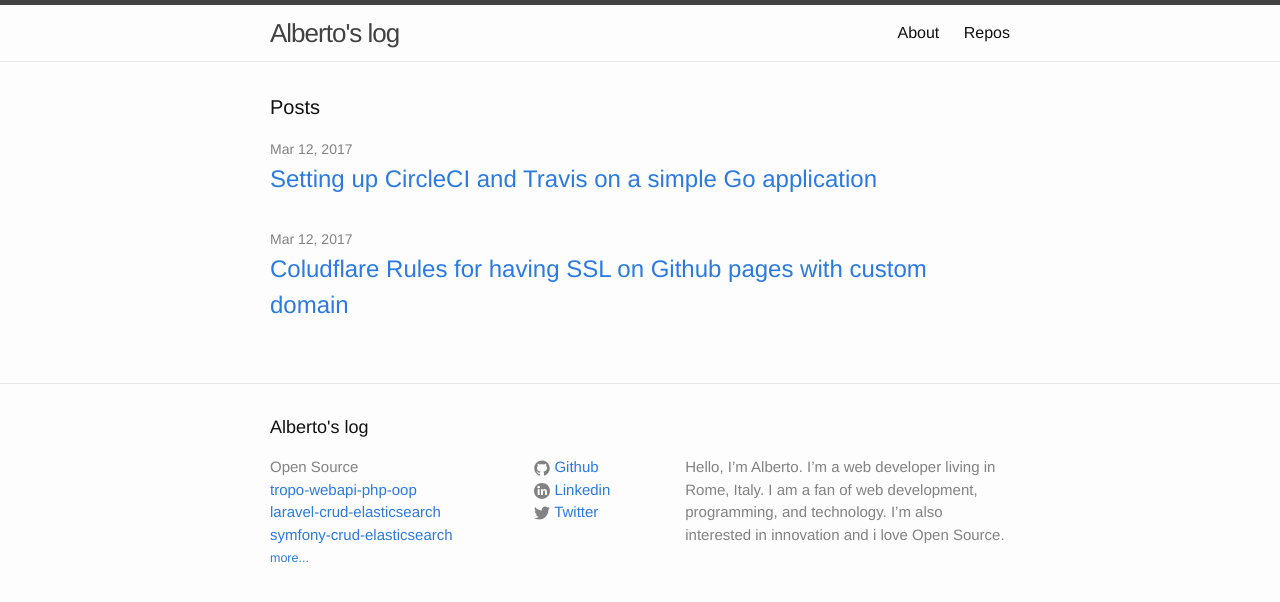
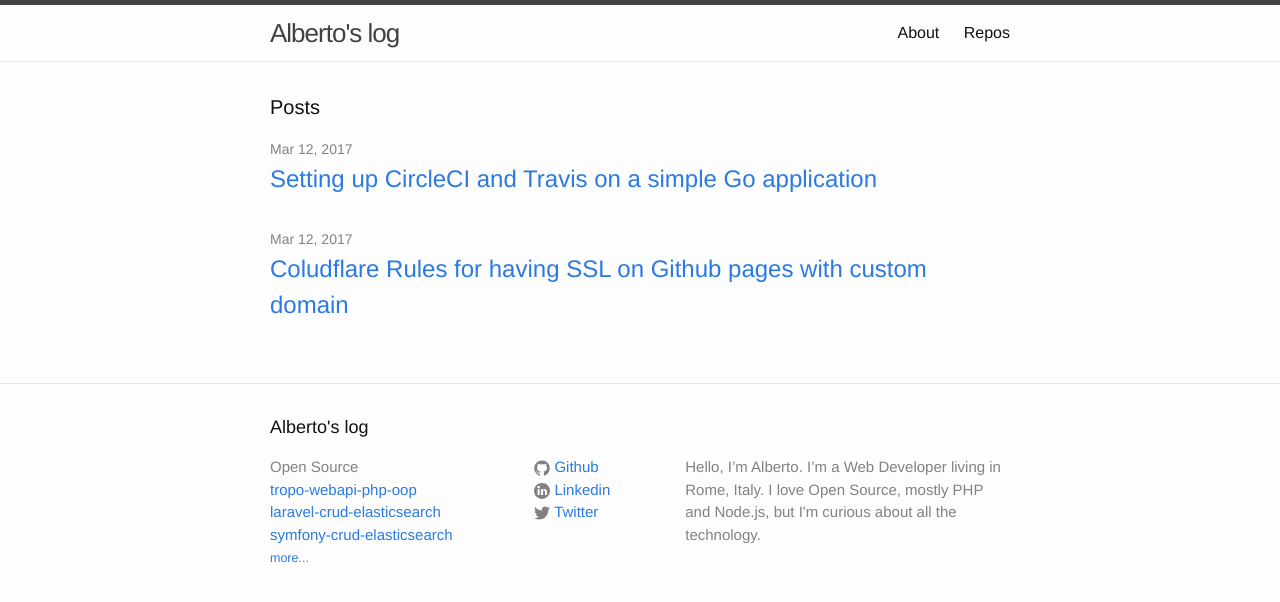
Before and after one commit to albertobravi/albertobravi.github.io, a Jekyll site: the page built from index.md, in a window 1280 px wide. Shown: the top 602 px of the page. Built offline with Jekyll 4.4.1, drawn with Linux system fonts in a browser that asks for light colours.

Commit message:
Changed short site description

```diff
--- a/_config.yml
+++ b/_config.yml
@@ -16,8 +16,7 @@
 title: Alberto's log
 email: alberto.bravi@gmail.com
 description: > # this means to ignore newlines until "baseurl:"
-  Hello, I’m Alberto. I’m a web developer living in Rome, Italy. I am a fan of web development, programming, and technology.
-  I’m also interested in innovation and i love Open Source.
+  Hello, I’m Alberto. I’m a Web Developer living in Rome, Italy. I love Open Source, mostly PHP and Node.js, but I'm curious about all the technology.
 baseurl: "" # the subpath of your site, e.g. /blog
 url: "http://albertobravi.com" # the base hostname & protocol for your site, e.g. http://example.com
 twitter_username: albertobravi
```
